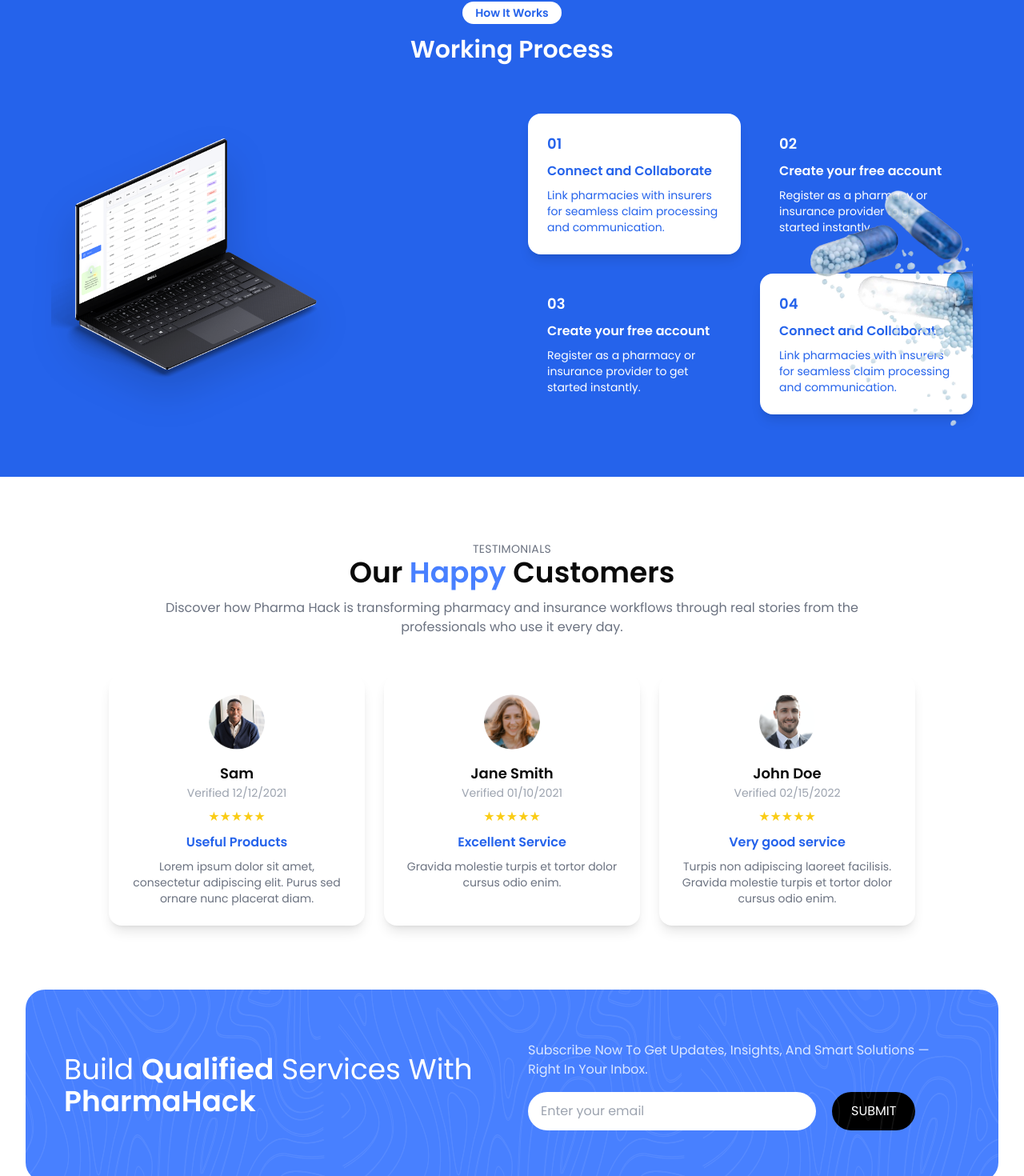
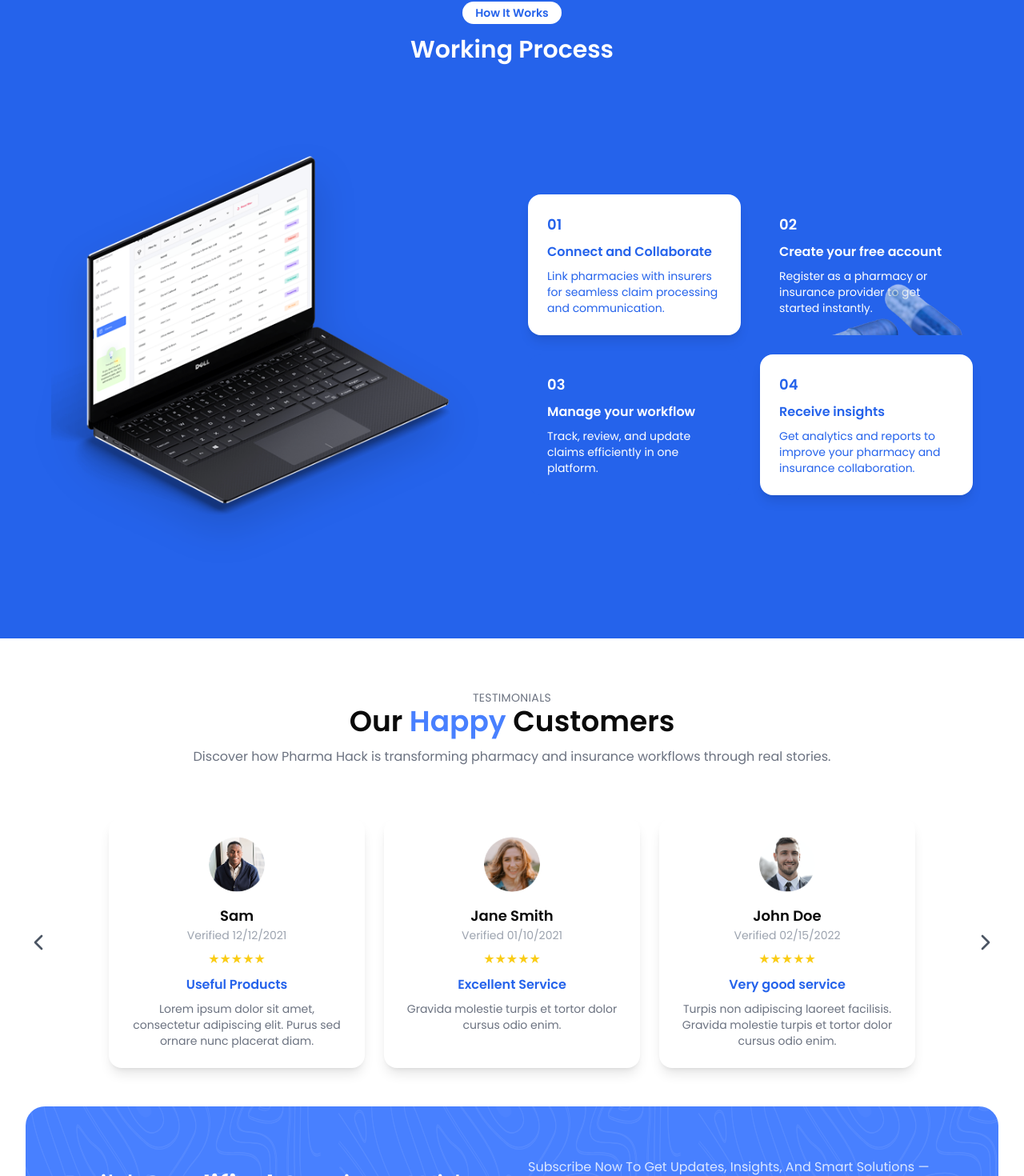
Before and after one commit to AngeleMarie/pharmahack, a Next.js app: page / in a window 1280 px wide. Shown: the part 3127-4597 px from the top of the page at 80% size. Built offline with nearby package versions, Linux system fonts and the light colour scheme.

Commit message:
finalised landing page

```diff
--- a/src/components/stats.tsx
+++ b/src/components/stats.tsx
@@ -20,7 +20,7 @@
               alt="RSSB"
               width={200}
               height={200}
-              className="object-contain"
+              className="object-contain "
             />
             <Image
               src="/mmi.svg"
@@ -91,6 +91,7 @@
               alt="Pharmacy Stats"
               width={600}
               height={500}
+              className="hidden md:block"
 
             />
           </div>
--- a/src/components/testimonials.tsx
+++ b/src/components/testimonials.tsx
@@ -1,4 +1,7 @@
+"use client";
 import Image from "next/image";
+import React, { useState, useEffect } from "react";
+import { ChevronLeft, ChevronRight } from "lucide-react";
 
 const testimonials = [
   {
@@ -31,69 +34,111 @@
 ];
 
 const Testimonials = () => {
+  const [currentIndex, setCurrentIndex] = useState(0);
+
+  // Auto-scroll on small screens every 5 seconds
+  useEffect(() => {
+    const interval = setInterval(() => {
+      setCurrentIndex((prev) => (prev + 1) % testimonials.length);
+    }, 5000);
+    return () => clearInterval(interval);
+  }, []);
+
+  const prevTestimonial = () => {
+    setCurrentIndex((prev) => (prev === 0 ? testimonials.length - 1 : prev - 1));
+  };
+
+  const nextTestimonial = () => {
+    setCurrentIndex((prev) => (prev + 1) % testimonials.length);
+  };
+
   return (
     <section className="bg-white max-w-7xl mx-auto px-4 sm:px-6 lg:px-8">
-      {/* --- Testimonials --- */}
-      <div className="py-20">
       {/* Section Title */}
-        <div className="text-center mb-12">
-          <p className="uppercase tracking-wide text-gray-500 text-sm">
-            Testimonials
-          </p>
+      <div className="text-center py-16">
+        <p className="uppercase tracking-wide text-gray-500 text-sm">Testimonials</p>
         <h2 className="text-3xl sm:text-4xl font-bold">
           Our <span className="text-[#4880FF]">Happy </span>Customers
         </h2>
         <p className="text-gray-500 mt-3 max-w-4xl mx-auto text-sm sm:text-base">
-            Discover how Pharma Hack is transforming pharmacy and insurance
-            workflows through real stories from the professionals who use it
-            every day.
+          Discover how Pharma Hack is transforming pharmacy and insurance workflows through real stories.
         </p>
       </div>
 
-        {/* Cards */}
-        <div className="flex flex-wrap justify-center gap-6">
-          {testimonials.map((t) => (
-            <div
-              key={t.id}
-              className="bg-white rounded-2xl shadow-lg p-6 w-full sm:w-80 text-center"
-            >
-              {/* Avatar */}
+      {/* Carousel for small screens */}
+      <div className="sm:hidden relative">
+        <div className="bg-white rounded-2xl shadow-lg p-6 text-center">
           <div className="flex justify-center mb-4">
             <Image
-                  src={t.image}
-                  alt={t.name}
+              src={testimonials[currentIndex].image}
+              alt={testimonials[currentIndex].name}
               width={70}
               height={70}
               className="rounded-full"
             />
           </div>
+          <h3 className="font-semibold text-lg">{testimonials[currentIndex].name}</h3>
+          <p className="text-gray-400 text-sm">{testimonials[currentIndex].date}</p>
+          <div className="flex justify-center my-2 text-yellow-400">
+            {"★".repeat(testimonials[currentIndex].rating)}
+            {"☆".repeat(5 - testimonials[currentIndex].rating)}
+          </div>
+          <p className="text-blue-600 font-semibold">{testimonials[currentIndex].title}</p>
+          <p className="text-gray-500 text-sm mt-2">{testimonials[currentIndex].text}</p>
 
-              {/* Name + Date */}
+          {/* Indicators */}
+          <div className="flex justify-center mt-3 gap-1">
+            {testimonials.map((_, idx) => (
+              <span
+                key={idx}
+                className={`h-1 w-4 rounded-full ${
+                  idx === currentIndex ? "bg-[#4880FF]" : "bg-gray-300"
+                }`}
+              />
+            ))}
+          </div>
+        </div>
+      </div>
+
+      {/* Desktop / Tablet Grid with arrows */}
+      <div className="hidden sm:flex items-center justify-center gap-4 relative">
+        <button
+          onClick={prevTestimonial}
+          className="absolute left-0 z-10 text-gray-600 hover:text-gray-800"
+        >
+          <ChevronLeft size={32} />
+        </button>
+
+        <div className="flex flex-wrap justify-center gap-6">
+          {testimonials.map((t) => (
+            <div key={t.id} className="bg-white rounded-2xl shadow-lg p-6 w-80 text-center">
+              <div className="flex justify-center mb-4">
+                <Image src={t.image} alt={t.name} width={70} height={70} className="rounded-full" />
+              </div>
               <h3 className="font-semibold text-lg">{t.name}</h3>
               <p className="text-gray-400 text-sm">{t.date}</p>
-
-              {/* Rating */}
               <div className="flex justify-center my-2 text-yellow-400">
                 {"★".repeat(t.rating)}
                 {"☆".repeat(5 - t.rating)}
               </div>
-
-              {/* Title */}
               <p className="text-blue-600 font-semibold">{t.title}</p>
-
-              {/* Text */}
               <p className="text-gray-500 text-sm mt-2">{t.text}</p>
             </div>
           ))}
         </div>
+
+        <button
+          onClick={nextTestimonial}
+          className="absolute right-0 z-10 text-gray-600 hover:text-gray-800"
+        >
+          <ChevronRight size={32} />
+        </button>
       </div>
-
-      {/* --- Newsletter --- */}
-      <div className="bg-[#4880FF] text-white rounded-3xl relative overflow-hidden py-16 px-4 sm:px-6 lg:px-12">
+      <div className="bg-[#4880FF] text-white rounded-3xl relative overflow-hidden py-16 px-4 sm:px-6 lg:px-12 my-12">
   <div className="max-w-6xl mx-auto flex flex-col lg:flex-row justify-between items-center gap-10">
     {/* Left text */}
     <div className="w-full lg:w-1/2 text-center lg:text-left">
-            <p className="text-2xl sm:text-3xl lg:text-4xl  leading-snug">
+      <p className="text-2xl sm:text-3xl lg:text-4xl leading-snug">
         Build <b>Qualified</b> Services With <b>PharmaHack</b>
       </p>
     </div>
@@ -101,8 +146,7 @@
     {/* Right form */}
     <div className="w-full lg:w-1/2">
       <p className="mb-4 text-white/80 text-center lg:text-left text-sm sm:text-base">
-              Subscribe Now To Get Updates, Insights, And Smart Solutions — Right
-              In Your Inbox.
+        Subscribe Now To Get Updates, Insights, And Smart Solutions — Right In Your Inbox.
       </p>
       <form className="flex flex-col sm:flex-row gap-4 sm:gap-5 justify-center lg:justify-start">
         <input
@@ -123,6 +167,7 @@
   {/* Optional background pattern */}
   <div className="absolute inset-0 bg-[url('/pattern.svg')] bg-center bg-repeat pointer-events-none"></div>
 </div>
+
     </section>
   );
 };
--- a/src/components/working-process.tsx
+++ b/src/components/working-process.tsx
@@ -1,76 +1,71 @@
-// components/WorkingProcess.tsx
-
 import Image from "next/image";
-
 
 const WorkingProcess = () => {
   return (
-    <section className="bg-blue-600 text-white py-16 px-6 relative">
-
+    <section className="bg-blue-600 text-white py-16 px-4 sm:px-6 lg:px-12 relative">
       {/* Title */}
       <div className="text-center mb-12">
         <span className="bg-white text-blue-600 px-4 py-1 rounded-full text-sm font-semibold">
           How It Works
         </span>
-        <h2 className="text-3xl font-bold mt-4">Working Process</h2>
+        <h2 className="text-2xl sm:text-3xl font-bold mt-4">Working Process</h2>
       </div>
 
       {/* Content */}
-      <div className="grid grid-cols-2 gap-10 items-center max-w-6xl mx-auto">
-        {/* Left Side (Laptop) */}
-        <div className="flex justify-between">
+      <div className="max-w-6xl mx-auto grid grid-cols-1 lg:grid-cols-2 gap-10 items-center">
+        {/* Left Side (Laptop Image) */}
+        <div className="flex justify-center lg:justify-end">
           <Image
             src="/dell.png"
             alt="Computer"
             width={500}
             height={500}
-            className="w-2/3 drop-shadow-2xl hidden md:block"
+            className="w-2/3 sm:w-3/4 md:w-2/3 lg:w-full drop-shadow-2xl hidden md:block"
           />
         </div>
-        <div className="grid grid-cols-2 gap-6 relative ">
+
+        {/* Right Side (Steps) */}
+        <div className="grid grid-cols-1 sm:grid-cols-2 gap-6 relative">
           {/* Step 01 */}
-          <div className="bg-white  text-blue-600 p-6 rounded-2xl shadow-lg z-10">
+          <div className="bg-white text-blue-600 p-6 rounded-2xl shadow-lg">
             <h3 className="font-bold text-lg">01</h3>
             <h4 className="font-semibold mt-2">Connect and Collaborate</h4>
             <p className="text-sm mt-2">
-              Link pharmacies with insurers for seamless claim processing and
-              communication.
+              Link pharmacies with insurers for seamless claim processing and communication.
             </p>
           </div>
 
           {/* Step 02 */}
-          <div className=" p-6 relative  ">
-
+          <div className="relative p-6  text-white rounded-2xl overflow-hidden">
             <h3 className="font-bold text-lg">02</h3>
             <h4 className="font-semibold mt-2">Create your free account</h4>
             <p className="text-sm mt-2">
               Register as a pharmacy or insurance provider to get started instantly.
             </p>
-                    <Image
-            src="/pills.png"
-            alt="Pills"
-              width={900}
-            height={900}
-            className="absolute -top-12 right-0 opacity-90 "
-          />
+            <Image
+              src="/pills.png"
+              alt="Pills"
+              width={300}
+              height={300}
+              className="absolute -top-8 right-0 opacity-60 pointer-events-none hidden sm:block"
+            />
           </div>
 
           {/* Step 03 */}
-          <div className="p-6 ">
+          <div className="bg-white  md:bg-blue-600 text-blue-600 md:text-white p-6 rounded-2xl ">
             <h3 className="font-bold text-lg">03</h3>
-            <h4 className="font-semibold mt-2">Create your free account</h4>
+            <h4 className="font-semibold mt-2">Manage your workflow</h4>
             <p className="text-sm mt-2">
-              Register as a pharmacy or insurance provider to get started instantly.
+              Track, review, and update claims efficiently in one platform.
             </p>
           </div>
 
           {/* Step 04 */}
-          <div className="bg-white text-blue-600 p-6 rounded-2xl shadow-lg">
+          <div className="bg-blue-600  md:bg-white text-white md:text-blue-600 p-6 rounded-2xl md:shadow-lg ">
             <h3 className="font-bold text-lg">04</h3>
-            <h4 className="font-semibold mt-2">Connect and Collaborate</h4>
+            <h4 className="font-semibold mt-2">Receive insights</h4>
             <p className="text-sm mt-2">
-              Link pharmacies with insurers for seamless claim processing and
-              communication.
+              Get analytics and reports to improve your pharmacy and insurance collaboration.
             </p>
           </div>
         </div>
```
Lines whose indentation alone changed are shown as unchanged.
